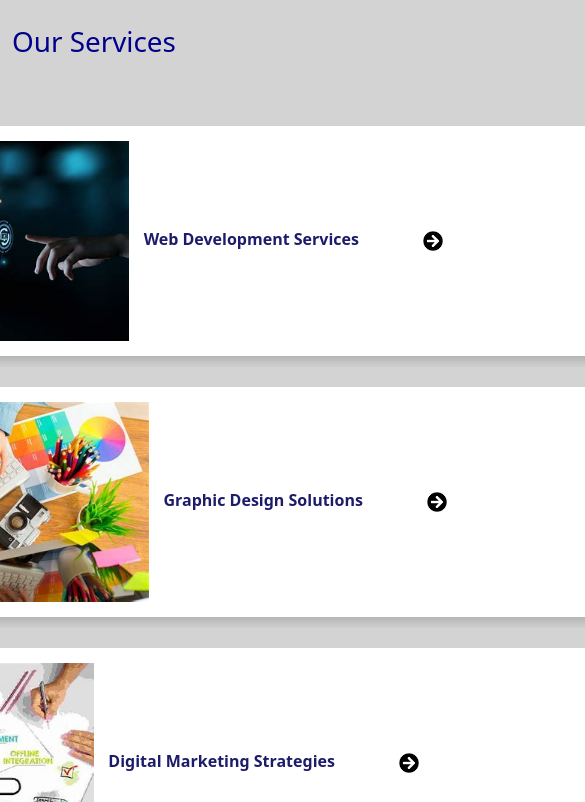
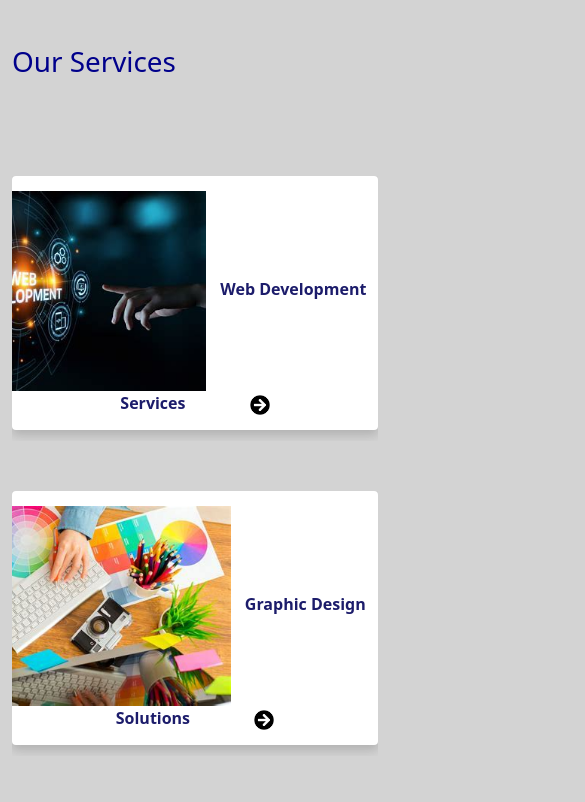
Before and after one commit to josekurian10/josekurian10.github.io, a plain HTML site: page service.html in a window 390 px wide. Shown: the part 89-891 px from the top of the page, 585 px wide, since content can reach past the window. Drawn offline with nearby package versions, Linux system fonts and the light colour scheme.

Commit message:
Update app.css

```diff
--- a/content/app.css
+++ b/content/app.css
@@ -354,7 +354,7 @@ body{
 }
 
 @media (max-width: 767px) {
-    .wrapper {
+    html {
         flex-direction: column;
         align-items: center;
         padding-top: 20px;
```
